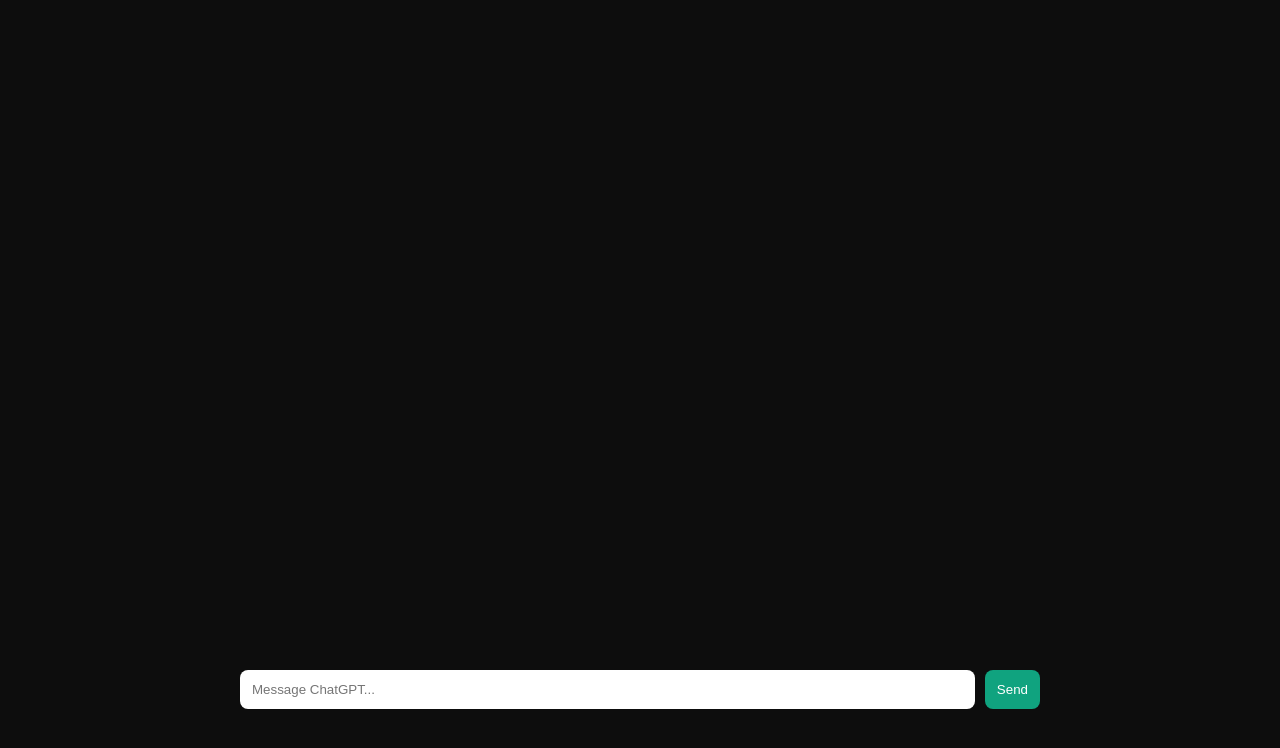
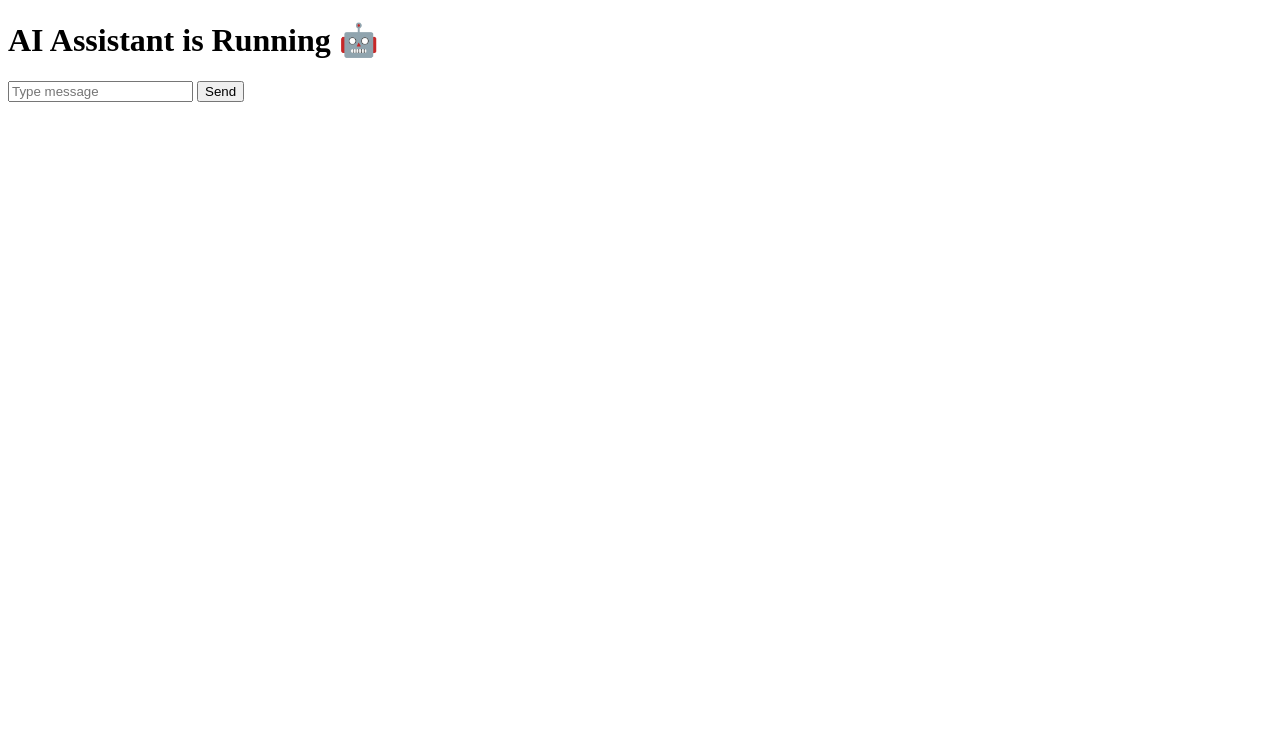
Before and after one commit to Jrodblank13/AI--Assistant, a Flask app: page / in a window 1280 px wide. Shown: the top 748 px of the page. Run offline with Flask 3, Linux system fonts and the light colour scheme.

Commit message:
Refactor HTML for AI Assistant interface

```diff
--- a/Templates/index.html
+++ b/Templates/index.html
@@ -1,111 +1,28 @@
 <!DOCTYPE html>
 <html>
 <head>
-  <title>ChatGPT Clone</title>
-  <style>
-    body {
-      margin: 0;
-      font-family: Arial;
-      background: #0d0d0d;
-      color: white;
-    }
+    <title>AI Assistant</title>
+</head>
+<body>
+    <h1>AI Assistant is Running 🤖</h1>
 
-    .container {
-      max-width: 800px;
-      margin: auto;
-      padding: 20px;
-    }
+    <input id="msg" placeholder="Type message">
+    <button onclick="send()">Send</button>
 
-    .chat {
-      height: 80vh;
-      overflow-y: auto;
-    }
-
-    .msg {
-      padding: 12px;
-      margin: 10px 0;
-      border-radius: 10px;
-      max-width: 80%;
-    }
-
-    .user {
-      background: #2b2b2b;
-      margin-left: auto;
-      text-align: right;
-    }
-
-    .bot {
-      background: #444;
-    }
-
-    .input-box {
-      display: flex;
-      margin-top: 10px;
-    }
-
-    input {
-      flex: 1;
-      padding: 12px;
-      border-radius: 8px;
-      border: none;
-    }
-
-    button {
-      margin-left: 10px;
-      padding: 12px;
-      background: #10a37f;
-      border: none;
-      color: white;
-      border-radius: 8px;
-      cursor: pointer;
-    }
-  </style>
-</head>
-
-<body>
-<div class="container">
-  <div class="chat" id="chat"></div>
-
-  <div class="input-box">
-    <input id="input" placeholder="Message ChatGPT...">
-    <button onclick="send()">Send</button>
-  </div>
-</div>
+    <p id="response"></p>
 
     <script>
         async function send() {
-  const input = document.getElementById("input");
-  const chat = document.getElementById("chat");
-
-  const msg = input.value;
-  if (!msg) return;
-
-  chat.innerHTML += `<div class="msg user">${msg}</div>`;
-  input.value = "";
+            const message = document.getElementById("msg").value;
 
             const res = await fetch("/chat", {
                 method: "POST",
-    headers: {"Content-Type": "application/json"},
-    body: JSON.stringify({ message: msg })
+                headers: { "Content-Type": "application/json" },
+                body: JSON.stringify({ message })
             });
 
-  const reader = res.body.getReader();
-  const decoder = new TextDecoder();
-
-  let botDiv = document.createElement("div");
-  botDiv.className = "msg bot";
-  chat.appendChild(botDiv);
-
-  let text = "";
-
-  while (true) {
-    const { value, done } = await reader.read();
-    if (done) break;
-
-    text += decoder.decode(value);
-    botDiv.innerText = text;
-    chat.scrollTop = chat.scrollHeight;
-  }
+            const data = await res.json();
+            document.getElementById("response").innerText = data.response;
         }
     </script>
 </body>
```
Lines whose indentation alone changed are shown as unchanged.
